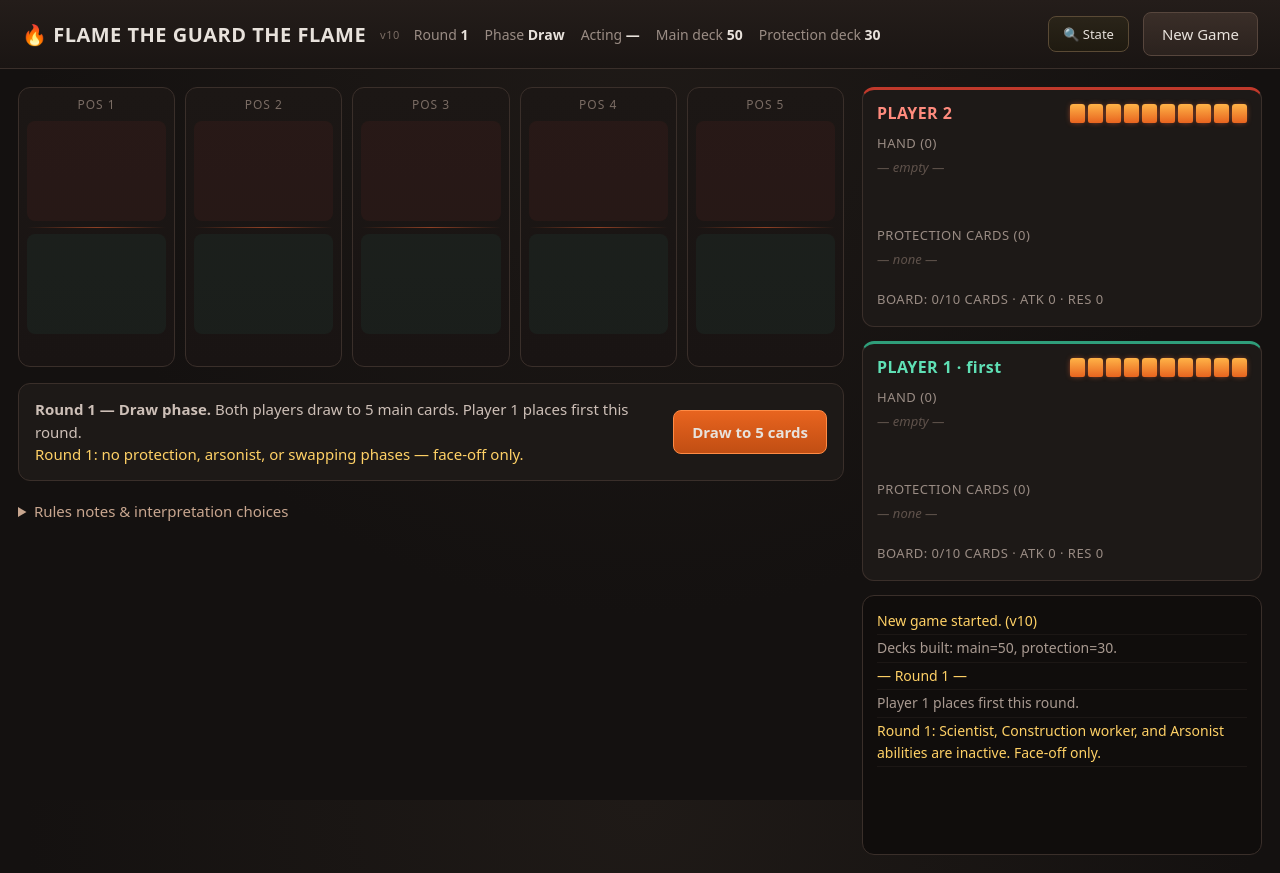
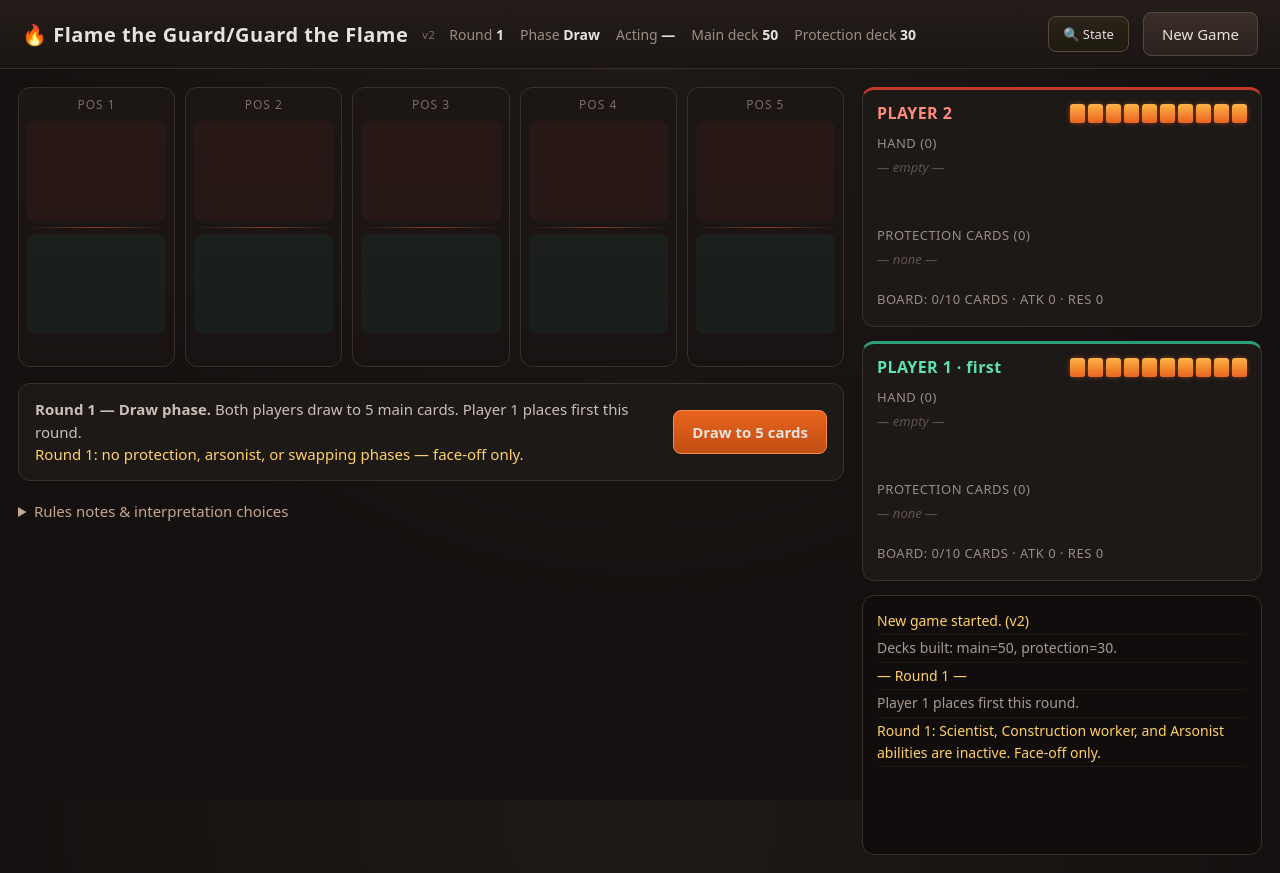
Before and after one commit to wtyanzoe/Flame-the-Guard, a plain HTML site: page index.html in a window 1280 px wide. Drawn offline with Linux system fonts and the light colour scheme.

Commit message:
Update index.html

```diff
--- a/index.html
+++ b/index.html
@@ -190,8 +190,8 @@
 <body>
 
 <header>
-  <h1>🔥 FLAME THE GUARD THE FLAME</h1>
-  <span id="ver">v10</span>
+  <h1>🔥 Flame the Guard/Guard the Flame</h1>
+  <span id="ver">v2</span>
   <div id="status"></div>
   <button id="showstate" class="state" style="margin-left:auto">🔍 State</button>
   <button id="newgame">New Game</button>
@@ -406,7 +406,7 @@ function newGame(){
   S.resolveQueue = [];
   S.resolveIdx = 0;
   S.log = [];
-  log('New game started. (v10)', 'hl');
+  log('New game started. (v2)', 'hl');
   log(`Decks built: main=${S.deck.length}, protection=${S.protDeck.length}.`);
   render();
   startRound();
@@ -988,6 +988,8 @@ function doSwap(){
   render();
 }
 
+/* NOTE: doDiscardDraw is retained but no longer reachable from the UI.
+   The "Discard 1 & draw 1" button has been removed from the swap phase. */
 function doDiscardDraw(){
   const p = S.actor;
   const inc = S.sel.in || [];
@@ -1438,7 +1440,6 @@ function renderActions(){
 
     el.appendChild(msg);
     el.appendChild(mkBtn('Swap', doSwap));
-    el.appendChild(mkBtn('Discard 1 & draw 1', doDiscardDraw));
     el.appendChild(mkBtn('Done', nextFromSwap, 'primary'));
 
   } else if (S.phase === 'resolve'){
```
